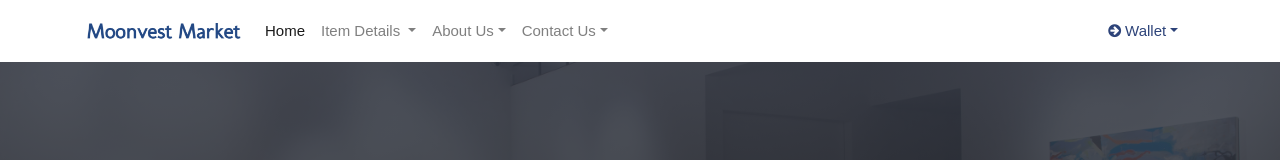
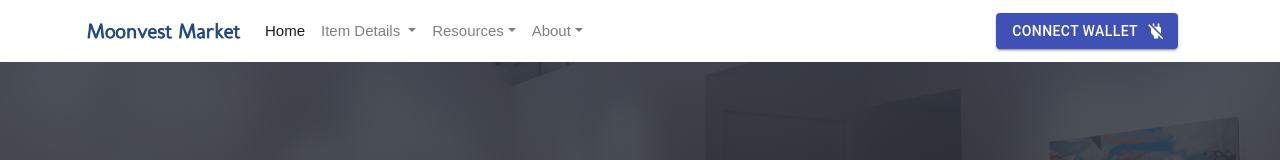
Before and after one commit to MoonVest-Network/moonvest-market, a React (Create React App) app: page / in a window 1280 px wide. Shown: the top 160 px of the page. Built offline with nearby package versions, Linux system fonts and the light colour scheme; a web font is replaced by a local one.

Commit message:
update wallet button

```diff
--- a/src/Header.js
+++ b/src/Header.js
@@ -5,6 +5,7 @@ import { AppBar, Toolbar, Typography, makeStyles, Button, IconButton, Drawer, Li
 import MenuIcon from "@material-ui/icons/Menu";
 import React, { useState, useEffect } from "react";
 import PowerOffIcon from '@material-ui/icons/PowerOff';
+import AccountCircleIcon from '@material-ui/icons/AccountCircle';
 import { connectWallet, disconnectWallet } from "./utils/interact.js";
 
 const headersData = [
@@ -50,6 +51,12 @@ const useStyles = makeStyles(() => ({
   drawerContainer: {
     padding: "5px 10px",
   },
+  connectedButton: {
+    background: 'linear-gradient(to bottom, rgba(255,235,250,0.8), rgba(150,100,250,0.6))',
+    color: "#212F3C",
+    border: '1px solid #6849C4',
+    textTransform: "none",
+  },
 }));
 
 export default function Header() {
@@ -57,7 +64,7 @@ export default function Header() {
 	const [connected, setConnected] = useState(false);
 	const [walletAddress, setWalletAddress] = useState("");
 	const [walletBalance, setWalletBalance] = useState(0);
-  const { header, logo, menuButton, toolbar, drawerContainer } = useStyles();
+  const { header, logo, menuButton, toolbar, drawerContainer, connectedButton } = useStyles();
 
   const [state, setState] = useState({
     mobileView: false,
@@ -199,6 +206,27 @@ export default function Header() {
   //     </Button>
   //   );
   // }
+  const shortAddress = (address, startChars, endChars) => {
+    if (!address) return "";
+
+    return address.substring(2).slice(0,startChars) + "..." + address.slice(-endChars);
+  }
+
+  const walletButton = () => {
+    if (connected){
+      return (
+        <Button {...{className: connectedButton}} onClick={connectWalletClicked} variant="contained" color="primary" endIcon={<AccountCircleIcon />}>
+          0x{shortAddress(walletAddress,8,5)}
+        </Button>
+      )
+    }
+
+    return (
+      <Button onClick={connectWalletClicked} variant="contained" color="primary" endIcon={<PowerOffIcon />}>
+        Connect Wallet
+      </Button>
+    )
+  }
 
   return (
     // <header>
@@ -227,7 +255,7 @@ export default function Header() {
                           </li>
                           <li className="nav-item dropdown border-bottom-sm">
                               <a className="nav-link dropdown-toggle" href="#" id="aboutUsDropdown" data-toggle="dropdown" aria-haspopup="true" aria-expanded="false">
-                                  About Us
+                                  Resources
                               </a>
                               <ul className="dropdown-menu rounded-0" aria-labelledby="aboutUsDropdown">
                                   <li><a className="dropdown-item">Booking</a></li>
@@ -249,13 +277,12 @@ export default function Header() {
                           </li>
                           <li className="nav-item dropdown border-bottom-sm">
                               <a className="nav-link dropdown-toggle" href="#" id="contactUsDropdown" data-toggle="dropdown" aria-haspopup="true" aria-expanded="false">
-                                  Contact Us
+                                  About
                               </a>
                               <ul className="dropdown-menu rounded-0" aria-labelledby="contactUsDropdown">
-                                  <li><a className="dropdown-item" href="#">Support</a></li>
-                                  <li><a className="dropdown-item" href="#">Stays</a></li>
-                                  <li><a className="dropdown-item" href="#">Adventures</a></li>
-                                  <li><a className="dropdown-item" href="#">Author Detail</a></li>
+                                  <li><a className="dropdown-item" href="#">MVN Token</a></li>
+                                  <li><a className="dropdown-item" href="#">Social</a></li>
+                                  <li><a className="dropdown-item" href="#">Contact Us</a></li>
                                   {/* <li className="dropdown-submenu"><a className="dropdown-item dropdown-toggle" href="">Hello</a>
                                       <ul className="dropdown-menu border-left-0 border-right-0 bg-light rounded-0">
                                           <li><a className="dropdown-item" href="#">Submenu</a></li>
@@ -267,15 +294,11 @@ export default function Header() {
                       </ul>
                       <ul className="navbar-nav col d-sm-flex-spacing connect-wallet justify-content-md-end" style={{cursor: "pointer"}}>
                           <li className="dropdown col-xs-4">
-                              <a className="hv-red dropdown-toggle" id="connectWalletDropdown" data-toggle="dropdown" aria-haspopup="true" aria-expanded="false">
+                              {/* <a className="hv-red dropdown-toggle" id="connectWalletDropdown" data-toggle="dropdown" aria-haspopup="true" aria-expanded="false">
                                 <i className="fa fa-arrow-circle-right mr-1"></i>Wallet
-                              </a>
+                              </a> */}
+                              <div>{walletButton()}</div>
                               <ul className="dropdown-menu rounded-0" aria-labelledby="connectWalletDropdown">
-                                  <li>
-                                    <a onClick={connectWalletClicked} className="dropdown-item">
-                                      {connected ? "Address: " + (String(walletAddress).substring(0, 6) + "..." + String(walletAddress).substring(38)) : ("Connect")}
-                                    </a>
-                                  </li>
                                   <li><a onClick={disconnectWalletClicked} className="dropdown-item">Disconnect</a></li>
                               </ul>
                           </li>
```
